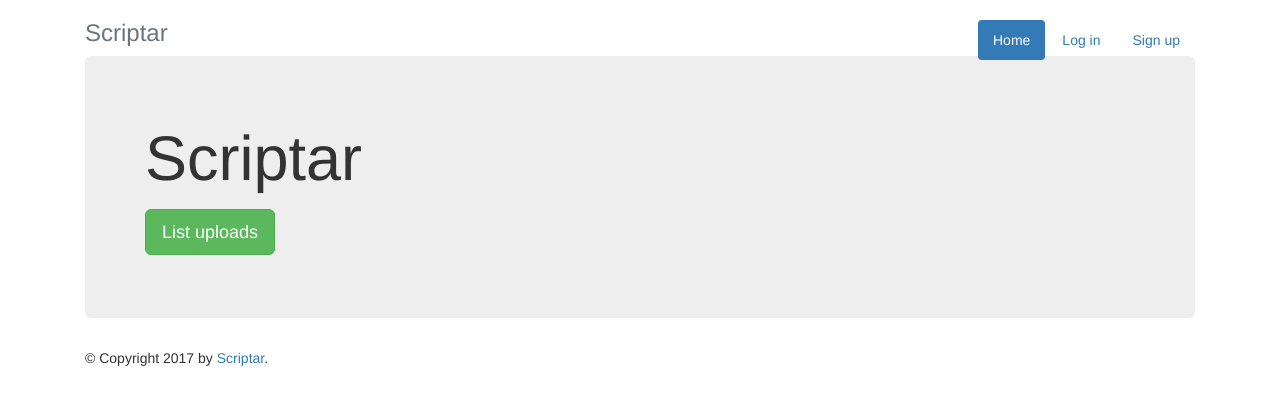
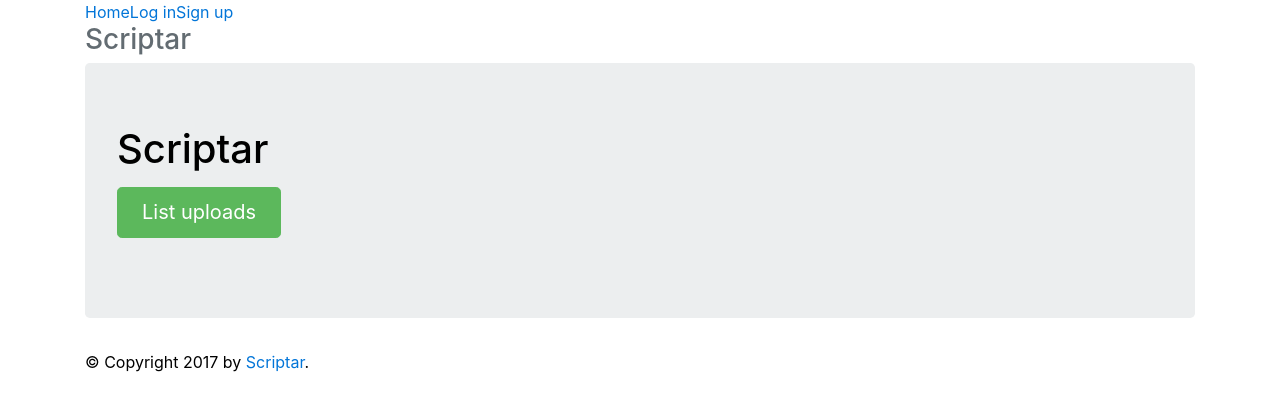
Before and after one commit to TheEdgeOfRage/scriptar, a Flask app: page / in a window 1280 px wide. Shown: the top 411 px of the page. Run offline with Flask 2, Linux system fonts and the light colour scheme; some libraries are stand-ins or nearby versions.

Commit message:
[templates] change to bootstrap 4 and include js for it

```diff
--- a/templates/layout.html
+++ b/templates/layout.html
@@ -4,7 +4,8 @@
 <html lang="en">
 	<head>
 		{% block head %}
-			<link href="http://getbootstrap.com/dist/css/bootstrap.min.css" rel="stylesheet">
+			<!--<link href="http://getbootstrap.com/dist/css/bootstrap.min.css" rel="stylesheet">-->
+			<link rel="stylesheet" href="https://maxcdn.bootstrapcdn.com/bootstrap/4.0.0-alpha.6/css/bootstrap.min.css" integrity="sha384-rwoIResjU2yc3z8GV/NPeZWAv56rSmLldC3R/AZzGRnGxQQKnKkoFVhFQhNUwEyJ" crossorigin="anonymous">
 			<link href="/static/style.css" rel="stylesheet">
 			<link rel="shortcut icon" type="image/png" href="static/favicon.png"/>
 			<title>{% block title %}{% endblock %}</title>
@@ -28,10 +29,6 @@
 										{{ drop_link('file_upload', 'Upload') }}
 										<li role="presentation" class="divider"></li>
 										{{ drop_link('logout', 'Log out') }}
-									<!--<li role="presentation"><a role="menuitem" tabindex="-1" href="#">HTML</a></li>-->
-									<!--<li role="presentation"><a role="menuitem" tabindex="-1" href="#">CSS</a></li>-->
-									<!--<li role="presentation"><a role="menuitem" tabindex="-1" href="#">JavaScript</a></li>-->
-									<!--<li role="presentation"><a role="menuitem" tabindex="-1" href="#">About Us</a></li>-->
 									</ul>
 								</div></li>
 							{% endif %}
@@ -49,7 +46,7 @@
 			</div>
 		</div>
 		<script src="https://code.jquery.com/jquery-3.1.1.min.js" integrity="sha256-hVVnYaiADRTO2PzUGmuLJr8BLUSjGIZsDYGmIJLv2b8=" crossorigin="anonymous"></script>
-		<link rel="stylesheet" href="https://maxcdn.bootstrapcdn.com/bootstrap/3.3.7/css/bootstrap.min.css">
+		<script src="https://maxcdn.bootstrapcdn.com/bootstrap/4.0.0-alpha.6/js/bootstrap.min.js" integrity="sha384-vBWWzlZJ8ea9aCX4pEW3rVHjgjt7zpkNpZk+02D9phzyeVkE+jo0ieGizqPLForn" crossorigin="anonymous"></script>
 		{% block js %}{% endblock %}
 	</body>
 </html>
```
Lines whose indentation alone changed are shown as unchanged.
